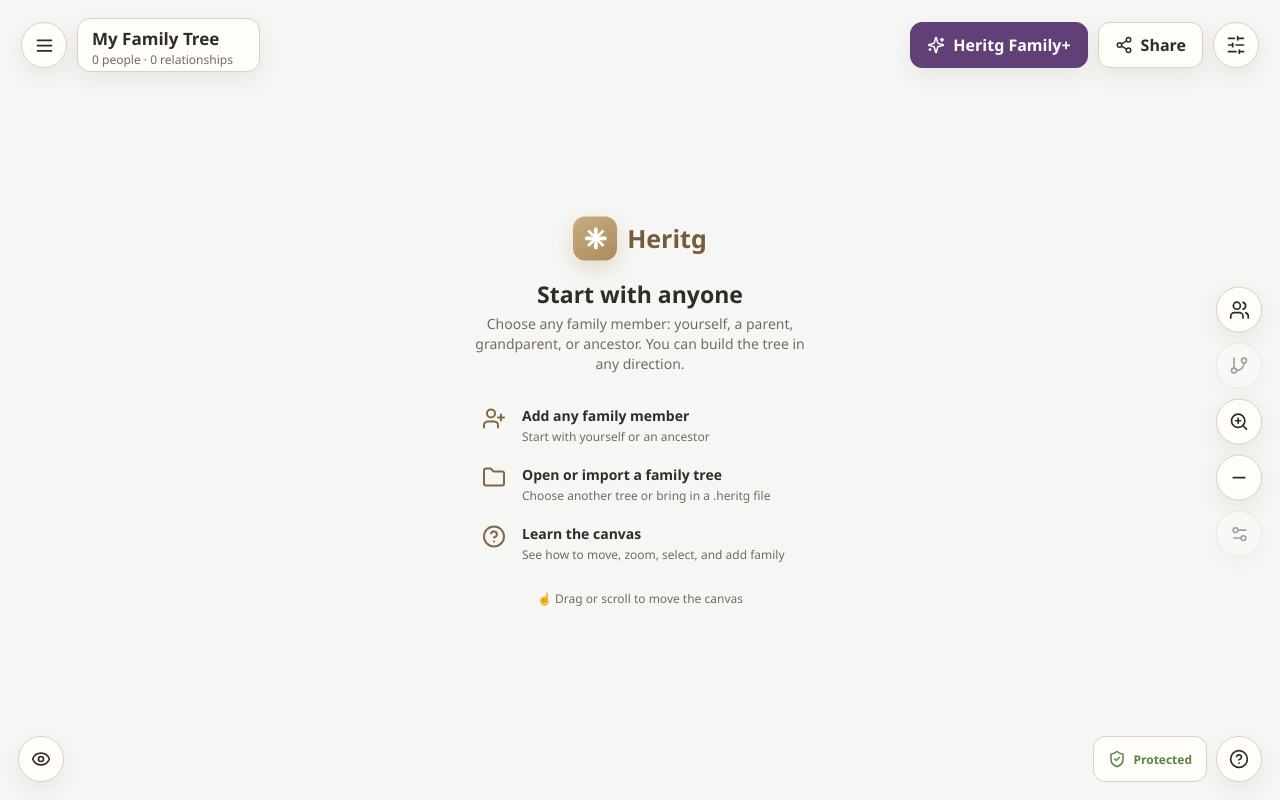
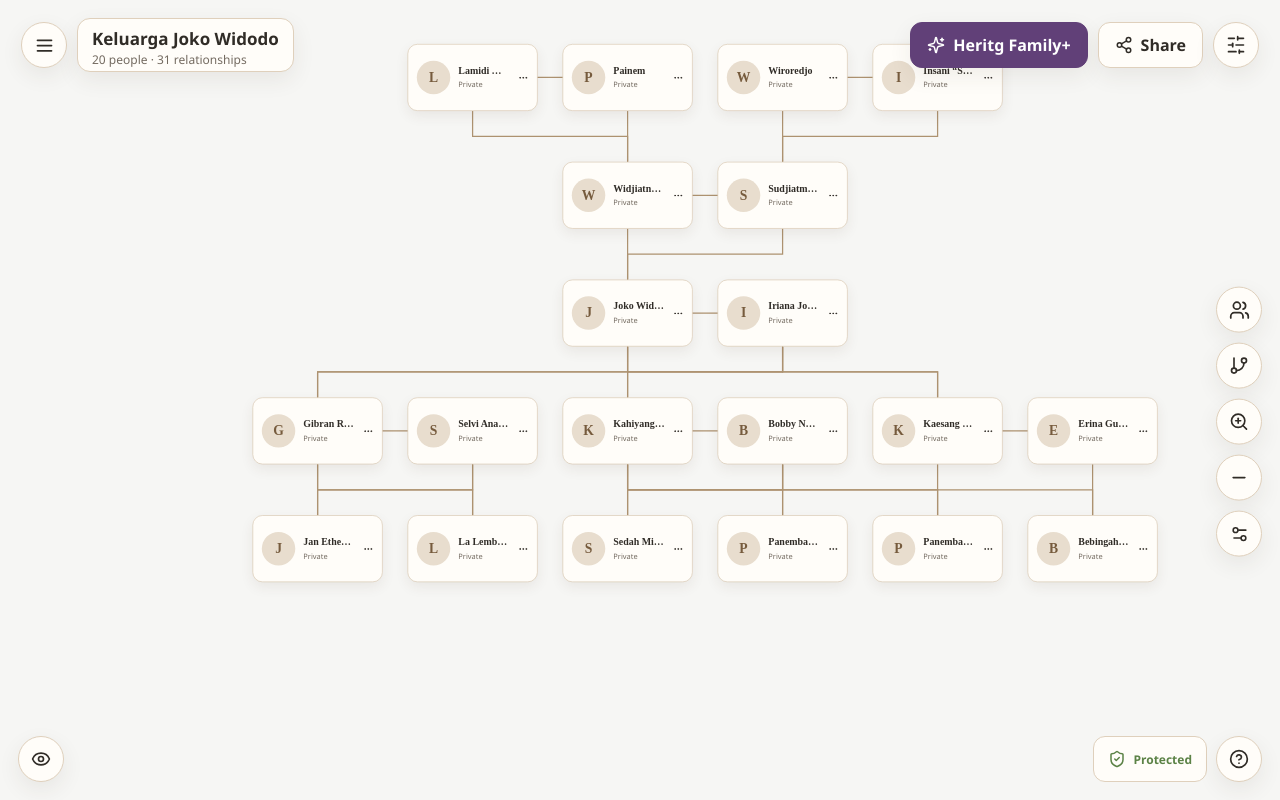
Before and after one commit to whyrtch/heritg, a Next.js app: page / in a window 1280 px wide. Built offline with nearby package versions, Linux system fonts and the light colour scheme.

Commit message:
feat: add Jokowi family demo tree

```diff
--- a/src/features/tree/Workspace.tsx
+++ b/src/features/tree/Workspace.tsx
@@ -1,5 +1,5 @@
 "use client";
-import { ChangeEvent, FormEvent, PointerEvent as ReactPointerEvent, useMemo, useRef, useState } from "react";
+import { ChangeEvent, FormEvent, PointerEvent as ReactPointerEvent, useEffect, useMemo, useRef, useState } from "react";
 import { ChevronDown, CircleHelp, Eye, EyeOff, FileUp, Folder, GitBranch, Menu, Minus, MoreHorizontal, Plus, Search, Settings2, Share2, ShieldCheck, SlidersHorizontal, Sparkles, UserPlus, Users, X, ZoomIn } from "lucide-react";
 import { addRelationship, displayName, emptyPerson, exportTree, FamilyTree, importTree, layoutTree, newTree, Person, removePerson } from "./model";
 import { useWorkspaceData } from "./useWorkspace";
@@ -25,6 +25,14 @@
   const importRef = useRef<HTMLInputElement>(null);
   const nodes = useMemo(() => active ? layoutTree(active) : [], [active]);
   const selectedPerson = active?.people.find(p => p.id === selected) ?? null;
+  const activeTreeId = active?.id;
+  const activePeopleCount = active?.people.length ?? 0;
+
+  useEffect(() => {
+    if (!activeTreeId) return;
+    setZoom(activePeopleCount > 12 ? .62 : 1);
+    setPan(activePeopleCount > 12 ? { x: 0, y: -300 } : { x: 0, y: 0 });
+  }, [activePeopleCount, activeTreeId]);
 
   if (!data || !active) return <div className={styles.loading}><Brand /><span>Opening your archive…</span></div>;
 
--- /dev/null
+++ b/src/features/tree/demoData.ts
@@ -0,0 +1,52 @@
+import type { FamilyTree, Gender, Person, Relationship } from "./model";
+
+export const JOKOWI_DEMO_TREE_ID = "demo-jokowi-family-v1";
+
+const person = (id: string, firstName: string, lastName = "", gender: Gender = "unspecified", birthDate = "", deathDate = "", notes = ""): Person => ({
+  id, firstName, lastName, gender, birthDate, deathDate, notes, photo: ""
+});
+const partner = (from: string, to: string): Relationship => ({ id: `partner-${from}-${to}`, type: "partner", from, to });
+const child = (from: string, to: string): Relationship => ({ id: `child-${from}-${to}`, type: "parent-child", from, to });
+
+export function createJokowiDemoTree(): FamilyTree {
+  const people = [
+    person("lamidi", "Lamidi", "Wiryo Miharjo", "male", "", "", "Kakek Joko Widodo dari pihak ayah."),
+    person("painem", "Painem", "", "female", "", "", "Nenek Joko Widodo dari pihak ayah."),
+    person("wiroredjo", "Wiroredjo", "", "male", "", "", "Kakek Joko Widodo dari pihak ibu."),
+    person("insani", "Insani “Sani”", "Wiroredjo", "female", "1913-01-01", "2015-10-23", "Nenek Joko Widodo dari pihak ibu."),
+    person("widjiatno", "Widjiatno", "Notomihardjo", "male", "1940-12-30", "2000-07-23", "Ayah Joko Widodo; pengusaha dan pedagang kayu."),
+    person("sudjiatmi", "Sudjiatmi", "Notomihardjo", "female", "1943-02-15", "2020-03-25", "Ibu Joko Widodo."),
+    person("jokowi", "Joko", "Widodo", "male", "1961-06-21", "", "Presiden Republik Indonesia ke-7 (2014–2024)."),
+    person("iriana", "Iriana", "Joko Widodo", "female", "1963-10-01"),
+    person("gibran", "Gibran Rakabuming", "Raka", "male", "1987-10-01"),
+    person("selvi", "Selvi", "Ananda", "female", "1989-01-09"),
+    person("kahiyang", "Kahiyang", "Ayu", "female", "1991-04-20"),
+    person("bobby", "Bobby", "Nasution", "male", "1991-07-05"),
+    person("kaesang", "Kaesang", "Pangarep", "male", "1994-12-25"),
+    person("erina", "Erina", "Gudono", "female", "1996-12-11"),
+    person("jan-ethes", "Jan Ethes", "Srinarendra", "male", "2016-03-10"),
+    person("la-lembah", "La Lembah", "Manah", "female", "2019-11-15"),
+    person("sedah-mirah", "Sedah Mirah", "Nasution", "female", "2018-08-01"),
+    person("al-nahyan", "Panembahan Al Nahyan", "Nasution", "male", "2020-08-03"),
+    person("al-saud", "Panembahan Al Saud", "Nasution", "male", "2022-08-25"),
+    person("bebingah", "Bebingah Sang", "Tansahayu", "female", "2024-10-15")
+  ];
+  const relationships = [
+    partner("lamidi", "painem"), partner("wiroredjo", "insani"),
+    child("lamidi", "widjiatno"), child("painem", "widjiatno"),
+    child("wiroredjo", "sudjiatmi"), child("insani", "sudjiatmi"),
+    partner("widjiatno", "sudjiatmi"), child("widjiatno", "jokowi"), child("sudjiatmi", "jokowi"),
+    partner("jokowi", "iriana"),
+    child("jokowi", "gibran"), child("iriana", "gibran"),
+    child("jokowi", "kahiyang"), child("iriana", "kahiyang"),
+    child("jokowi", "kaesang"), child("iriana", "kaesang"),
+    partner("gibran", "selvi"), partner("kahiyang", "bobby"), partner("kaesang", "erina"),
+    child("gibran", "jan-ethes"), child("selvi", "jan-ethes"),
+    child("gibran", "la-lembah"), child("selvi", "la-lembah"),
+    child("kahiyang", "sedah-mirah"), child("bobby", "sedah-mirah"),
+    child("kahiyang", "al-nahyan"), child("bobby", "al-nahyan"),
+    child("kahiyang", "al-saud"), child("bobby", "al-saud"),
+    child("kaesang", "bebingah"), child("erina", "bebingah")
+  ];
+  return { id: JOKOWI_DEMO_TREE_ID, name: "Keluarga Joko Widodo", people, relationships, updatedAt: "2026-08-31T00:00:00.000Z" };
+}
--- a/src/features/tree/model.ts
+++ b/src/features/tree/model.ts
@@ -50,10 +50,11 @@
 export function layoutTree(tree: FamilyTree): NodeLayout[] {
   if (!tree.people.length) return [];
   const levels = new Map<string, number>();
-  const roots = tree.people.filter(p => parentsOf(tree, p.id).length === 0);
-  const queue = roots.map(p => ({ id: p.id, level: 0 }));
-  while (queue.length) { const item = queue.shift()!; if ((levels.get(item.id) ?? -1) >= item.level) continue; levels.set(item.id, item.level); childrenOf(tree, item.id).forEach(id => queue.push({ id, level: item.level + 1 })); }
-  tree.people.forEach(p => { if (!levels.has(p.id)) levels.set(p.id, 0); });
+  tree.people.forEach(p => levels.set(p.id, 0));
+  for (let pass = 0; pass < tree.people.length; pass += 1) {
+    tree.relationships.filter(r => r.type === "partner").forEach(r => { const level = Math.max(levels.get(r.from) ?? 0, levels.get(r.to) ?? 0); levels.set(r.from, level); levels.set(r.to, level); });
+    tree.relationships.filter(r => r.type === "parent-child").forEach(r => levels.set(r.to, Math.max(levels.get(r.to) ?? 0, (levels.get(r.from) ?? 0) + 1)));
+  }
   const rows = new Map<number, string[]>();
   tree.people.forEach(p => { const level = levels.get(p.id)!; rows.set(level, [...(rows.get(level) ?? []), p.id]); });
   const nodes: NodeLayout[] = [];
--- a/src/features/tree/useWorkspace.ts
+++ b/src/features/tree/useWorkspace.ts
@@ -1,13 +1,21 @@
 "use client";
 import { useCallback, useEffect, useMemo, useState } from "react";
 import { FamilyTree, initialData, WorkspaceData } from "./model";
+import { createJokowiDemoTree, JOKOWI_DEMO_TREE_ID } from "./demoData";
 
 const KEY = "heritg-workspace-v1";
 export function useWorkspaceData() {
   const [data, setData] = useState<WorkspaceData | null>(null);
   useEffect(() => {
-    try { const stored = localStorage.getItem(KEY); setData(stored ? JSON.parse(stored) as WorkspaceData : initialData()); }
-    catch { setData(initialData()); }
+    try {
+      const stored = localStorage.getItem(KEY);
+      const current = stored ? JSON.parse(stored) as WorkspaceData : initialData();
+      if (current.trees.some(tree => tree.id === JOKOWI_DEMO_TREE_ID)) { setData(current); return; }
+      const active = current.trees.find(tree => tree.id === current.activeTreeId);
+      const demo = createJokowiDemoTree();
+      setData({ ...current, trees: [demo, ...current.trees], activeTreeId: !active || active.people.length === 0 ? demo.id : current.activeTreeId });
+    }
+    catch { const demo = createJokowiDemoTree(); setData({ version: 1, activeTreeId: demo.id, trees: [demo] }); }
   }, []);
   useEffect(() => { if (data) localStorage.setItem(KEY, JSON.stringify(data)); }, [data]);
   const active = useMemo(() => data?.trees.find(t => t.id === data.activeTreeId) ?? null, [data]);
```
Also changed, not shown: 1 other file (tests, documents, lock files or other folders).
